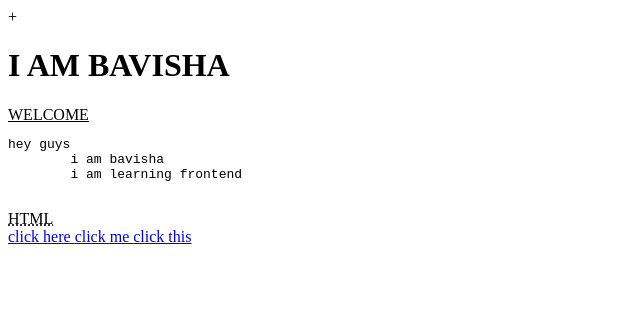
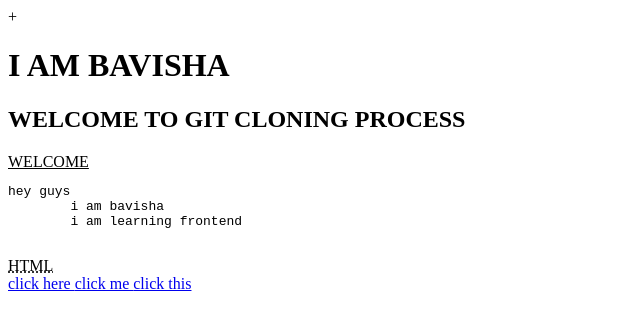
Before and after one commit to Bavisha321/HTML-PROJECT, a plain HTML site: page index.html in a window 1280 px wide. Shown: the whole page, without its empty margins (0-640 px from the left). Drawn offline with Linux system fonts and the light colour scheme.

Commit message:
changed welcome to clone

```diff
--- a/index.html
+++ b/index.html
@@ -7,6 +7,7 @@
 </head>
 <body>
     <h1>I AM BAVISHA</h1>
+    <h2>WELCOME TO GIT CLONING PROCESS</h2>
     <u> WELCOME</u>
     <pre>hey guys
         i am bavisha
```
